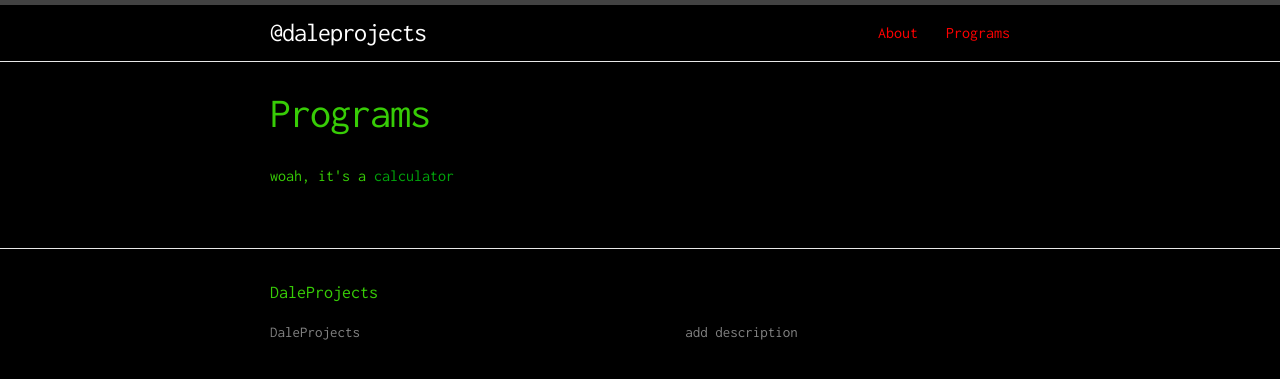
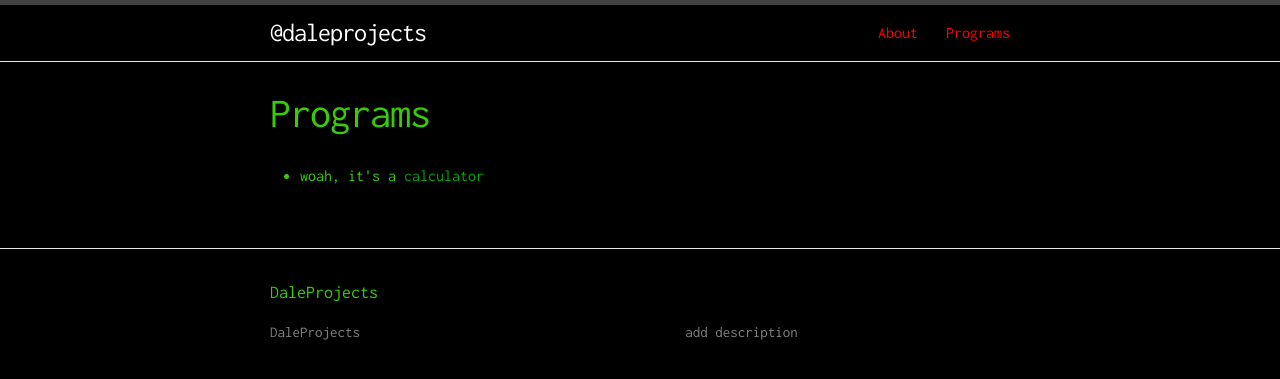
Before and after one commit to learnitupproject/learnitupproject.github.io, a Jekyll site: the page built from pages/programs.md, in a window 1280 px wide. Shown: the top 379 px of the page. Built offline with Jekyll 4.4.1, drawn with Linux system fonts in a browser that asks for light colours.

Commit message:
changed <p> to unordered list

```diff
--- a/pages/programs.md
+++ b/pages/programs.md
@@ -3,4 +3,6 @@ layout: page
 title: Programs
 permalink: /programs/
 ---
-<p>woah, it's a <a href="/programs/calculator">calculator</a></p>
+<ul>
+<li>woah, it's a <a href="/programs/calculator">calculator</a></li>
+</ul>
```
